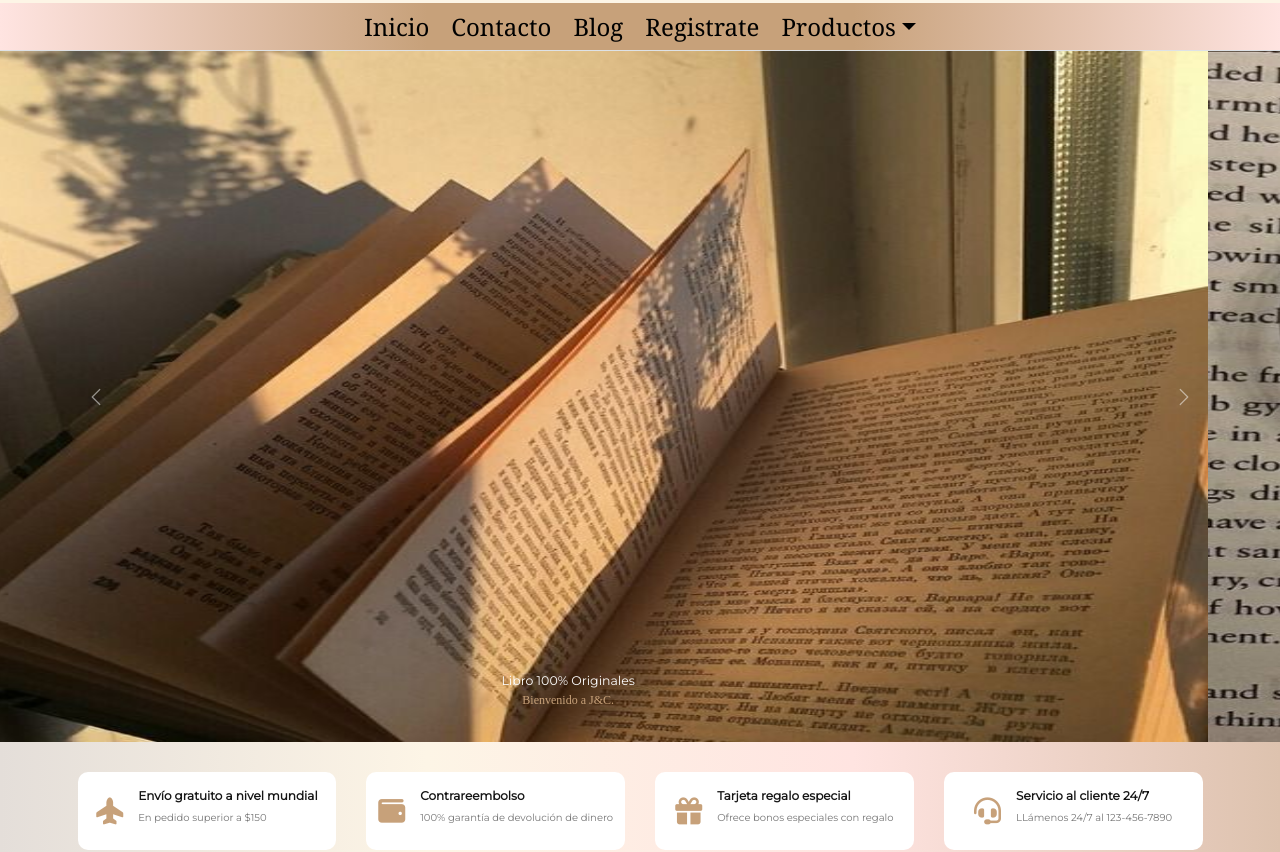
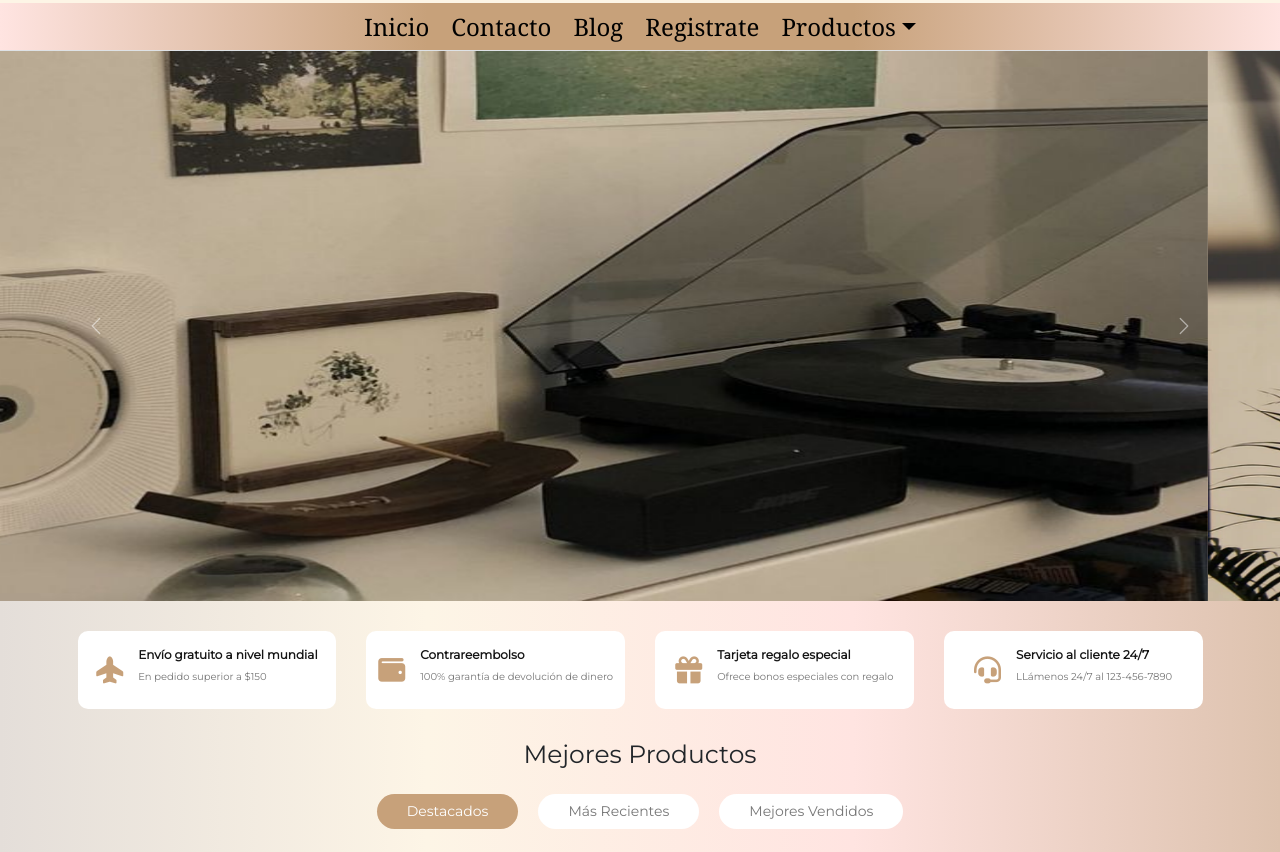
Before and after one commit to jisella12/proyectoj-C, a plain HTML site: page html/Inicio.html in a window 1280 px wide. Shown: the part 122-974 px from the top of the page. Drawn offline with nearby package versions, Linux system fonts and the light colour scheme.

Commit message:
arreglos

```diff
--- a/html/Inicio.html
+++ b/html/Inicio.html
@@ -87,16 +87,17 @@
 			<div id="carouselExampleControls" class="carousel slide" data-bs-ride="carousel">
 				<div class="carousel-inner">
 				  <div class="carousel-item active">
-					<img src="images/ca1.jfif" class="d-block w-1" alt="...">
-					<div class="carousel-caption" style="text-align: center;">
-						<h5>Libro 100% Originales</h5>
-						<p>Bienvenido a J&C.</p>
-					  </div>
+					<img src="images/caru1.jfif" class="d-block w-100" alt="...">
 				  </div>
 				  <div class="carousel-item">
-					<img src="images/ca3.jfif" class="d-block w-100" alt="...">
+					<img src="images/caru3.png" class="d-block w-100" alt="...">
 				  </div>
-
+				  <div class="carousel-item">
+					<img src="" class="d-block w-100" alt="...">
+				  </div>
+				  <div class="carousel-item">
+					<img src="" class="d-block w-100" alt="...">
+				  </div>
 				</div>
 				<button class="carousel-control-prev" type="button" data-bs-target="#carouselExampleControls" data-bs-slide="prev">
 				  <span class="carousel-control-prev-icon" aria-hidden="true"></span>
@@ -107,9 +108,8 @@
 				  <span class="visually-hidden">Next</span>
 				</button>
 			  </div>
+
 		</section>
-
-
 			<section class="container container-features">
 				<div class="card-feature">
 					<i class="fa-solid fa-plane-up"></i>
--- a/html/css/carrusel.css
+++ b/html/css/carrusel.css
@@ -1,24 +1,5 @@
 .d-block {
+    position: inherit;
     width: 100%;
-    height: 54vw;
-
-    position: relative;
-    left: 10;
+    height: 43vw;
 }
-.d-block .img{
-    width: 100%;
-    height: 20px;
-}
-.carousel-caption p {
-    color: var(--primary-color);
-	font-size: 1.2rem;
-	margin-bottom: 1rem;
-	font-weight: 500;
-    font-family: 'Times New Roman', Times, serif;
-}
-.carousel-caption {
-    color: var(--primary-color);
-	font-size: 5rem;
-	font-weight: 500;
-	line-height: 1.2;
-}
```
Also changed, not shown: html/images/caru1.jfif (added), html/images/caru2.jfif (added), html/images/caru3.png (added), html/images/caru4.jfif (added), html/images/caru7.jfif (added). Lines whose indentation alone changed are shown as unchanged.
